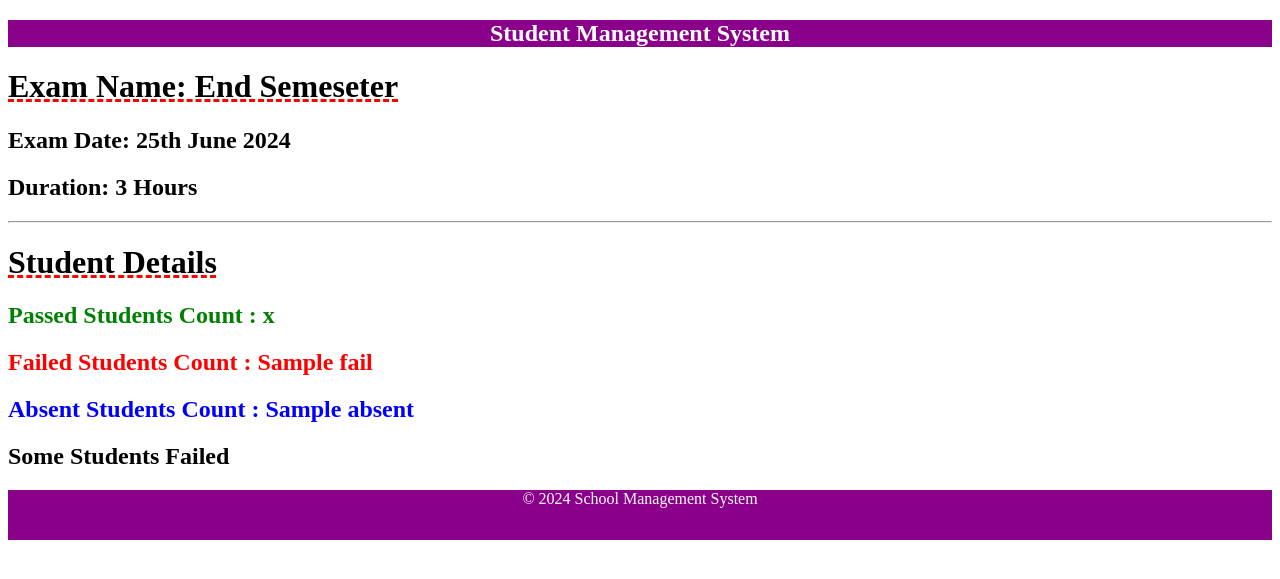
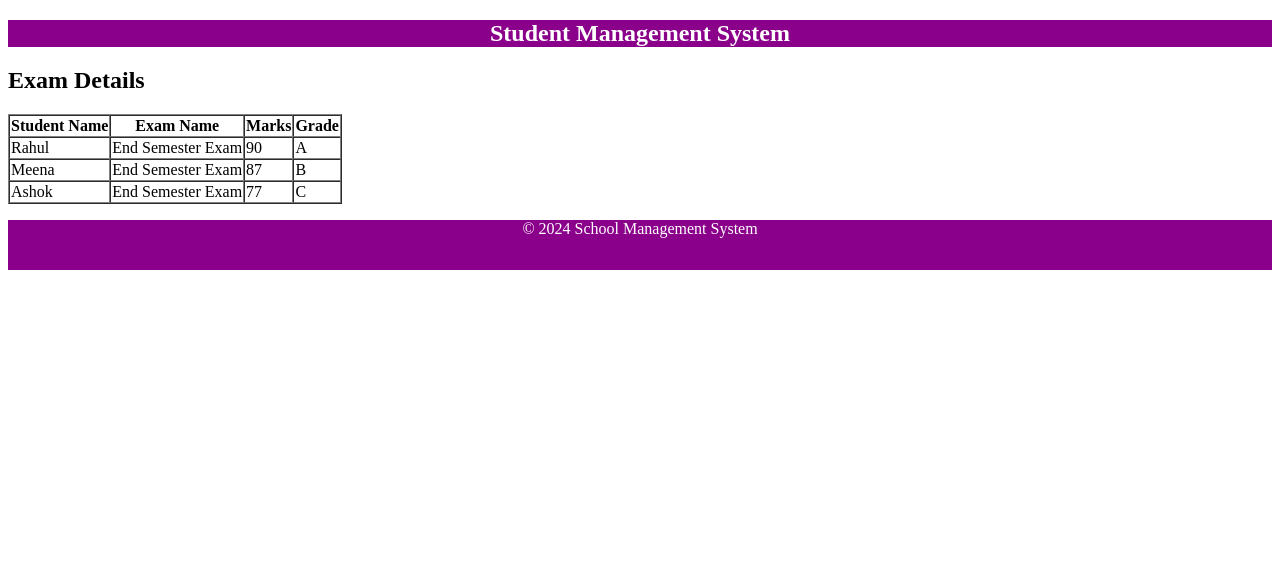
Before and after one commit to helvinmg/SMS_Django, a Django app: template exam/templates/examdetails.html in a window 1280 px wide. Shown: the top 579 px of the page. Run offline with Django 5.2, Linux system fonts and the light colour scheme; data comes from the database, SQL or seed files in the repository; both versions use the stored data as it was after the commit; the template is opened without the code that fills it: values that come from a table or form of the project are taken from there, most other values are stand-ins (such as "Sample title", 1, 10 or a date in 2020).

Commit message:
added template and view to display marks

```diff
--- a/exam/templates/examdetails.html
+++ b/exam/templates/examdetails.html
@@ -1,19 +1,15 @@
 {% extends 'base.html' %}
-{# boilerplate from base.html will be used #}
-{# below content will be injected in place of block content in base.html #}
 {% block content %}
-    <h1> Exam Name: End Semeseter </h1>
-    <h2> Exam Date: 25th June 2024 </h2>
-    <h2> Duration: 3 Hours </h2>
-    <hr>
-    <h1>Student Details</h1>
-    <h2 style="color:green"> Passed Students Count : {{pass}}</h2>
-    <h2 style="color:red"> Failed Students Count : {{fail}}</h2>
-    <h2 style="color:blue"> Absent Students Count : {{absent}}</h2>
-    {# DTL if-else example #}
-    {% if fail == 0 %}
-    <h2>All Pass</h2>
-    {% else %}
-    <h2>Some Students Failed</h2>
-    {% endif %}
+<h2>Exam Details</h2>
+<table border="1" cellspacing="0">
+    <tr><th>Student Name</th><th>Exam Name</th><th>Marks</th><th>Grade</th></tr>
+    {% for record in records %}
+        <tr>
+            <td>{{ record.name }}</td>
+            <td>{{ record.examname }}</td>
+            <td>{{ record.marks }}</td>
+            <td>{{ record.grade }}</td>
+        </tr>
+    {% endfor %}
+</table>
 {% endblock %}
--- a/exam/urls.py
+++ b/exam/urls.py
@@ -4,6 +4,7 @@ from . import views
 
 urlpatterns = [
     path('', views.home),
-    path('exam',views.examdetails),
-    path('schedule',views.examschedule),
+    path('examsummary',views.examsummary),
+    path('examschedule',views.examschedule),
+    path('examdetails',views.examdetails),
 ]
```
Also changed, not shown: exam/templates/examsummary.html (added, +19 -0 lines), exam/views.py (+8 -2 lines), db.sqlite3.
